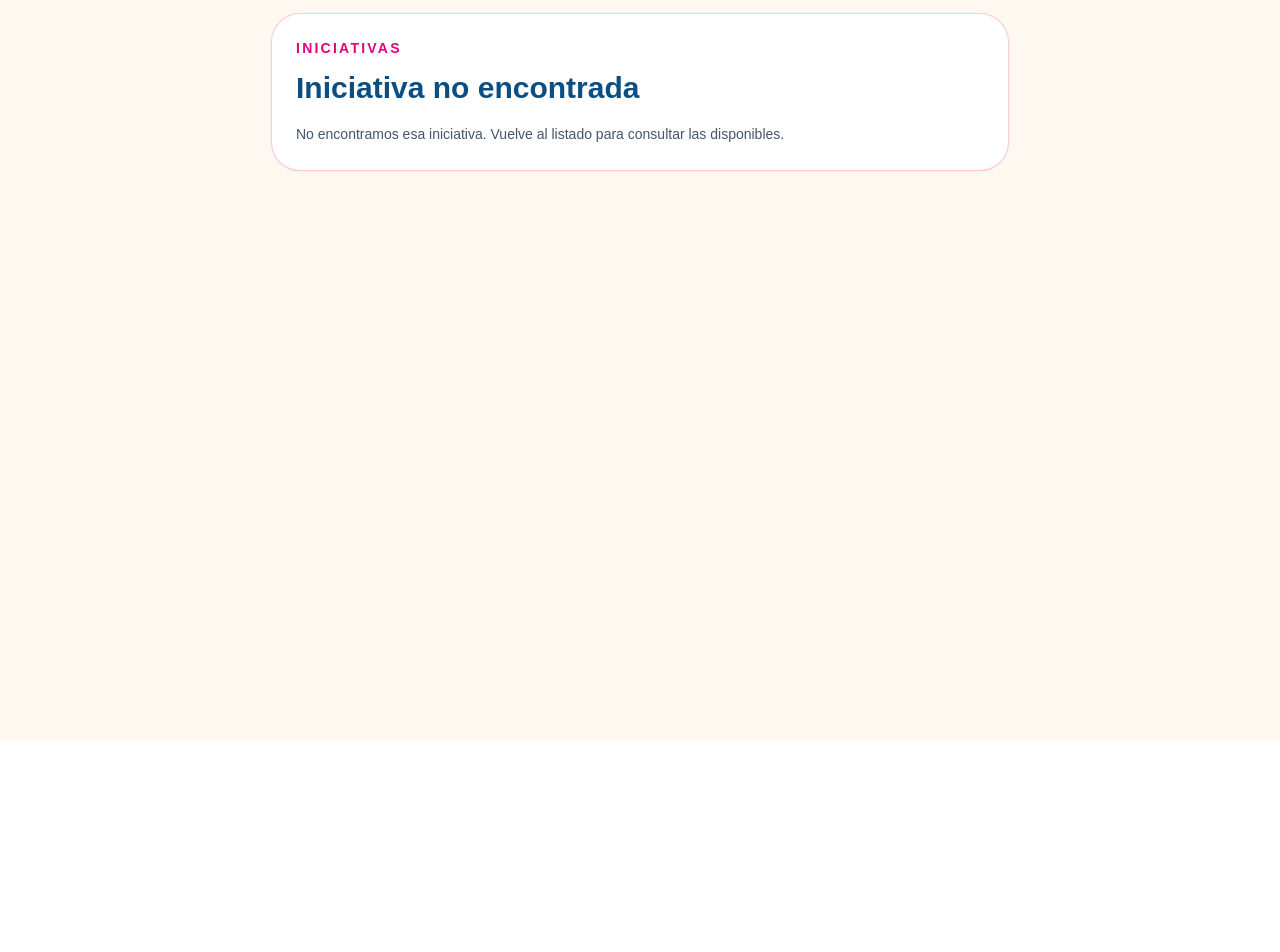
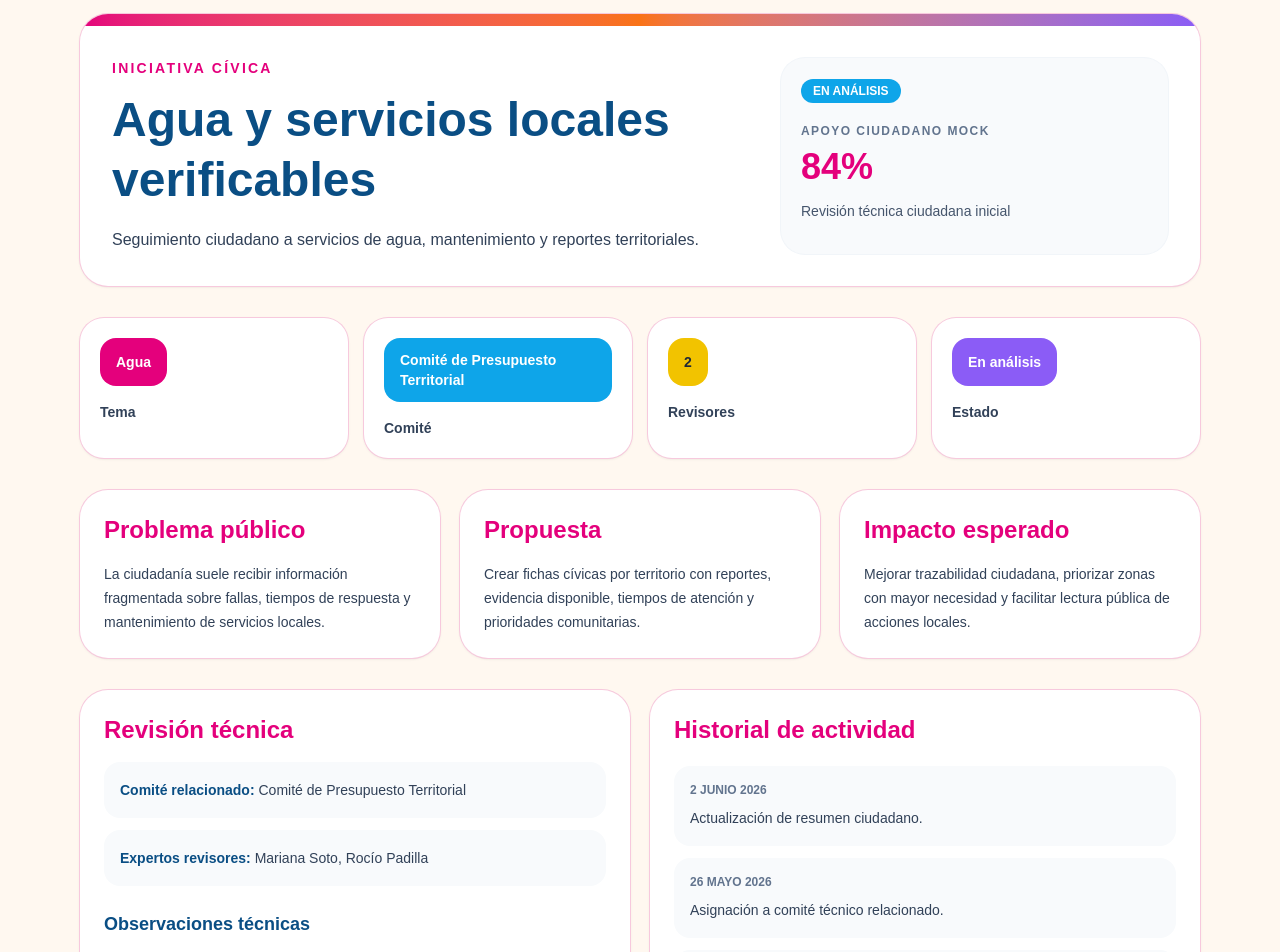
Before and after one commit to TecnocraciaParticipativaMexico/Plataforma, a Next.js app in the folder web/: page /congreso-civico/iniciativas/agua-y-servicios-locales in a window 1280 px wide. Shown: the part 60-1012 px from the top of the page. Before the commit the page ends 800 px from the top, so only its background shows below. Built offline with nearby package versions, Linux system fonts and the light colour scheme.

Commit message:
Actualizar detalle de iniciativas cívicas

```diff
--- a/web/app/congreso-civico/iniciativas/[id]/page.tsx
+++ b/web/app/congreso-civico/iniciativas/[id]/page.tsx
@@ -1,86 +1,171 @@
 import Link from "next/link";
-import {
-  alertasCongresoCivico,
-  iniciativasCongresoCivico,
-  timelineCongresoCivico,
-} from "../../../lib/congresoCivico";
+import { notFound } from "next/navigation";
 
-const estadoLabel = {
-  observacion: "En observacion",
-  analisis: "En analisis",
-  dictamen: "Con dictamen civico",
+type EstadoVisual = "loading" | "empty" | "error";
+type EstadoIniciativa = "Recibida" | "En análisis" | "Con observaciones" | "Lista para seguimiento";
+
+type IniciativaCivicaDetalle = {
+  id: string;
+  titulo: string;
+  tema: string;
+  estado: EstadoIniciativa;
+  resumen: string;
+  problemaPublico: string;
+  propuesta: string;
+  impactoEsperado: string;
+  comiteTecnico: string;
+  expertosRevisores: string[];
+  observacionesTecnicas: string[];
+  apoyoCiudadano: number;
+  estadoLegislativoCivico: string;
+  historialActividad: Array<{ fecha: string; actividad: string }>;
+  color: string;
 };
 
-const prioridadLabel = {
-  baja: "Prioridad baja",
-  media: "Prioridad media",
-  alta: "Prioridad alta",
+const estadoVisualActual = "ready" as EstadoVisual | "ready";
+
+const iniciativasCivicas: IniciativaCivicaDetalle[] = [
+  {
+    id: "agua-y-servicios-locales",
+    titulo: "Agua y servicios locales verificables",
+    tema: "Agua",
+    estado: "En análisis",
+    resumen: "Seguimiento ciudadano a servicios de agua, mantenimiento y reportes territoriales.",
+    problemaPublico: "La ciudadanía suele recibir información fragmentada sobre fallas, tiempos de respuesta y mantenimiento de servicios locales.",
+    propuesta: "Crear fichas cívicas por territorio con reportes, evidencia disponible, tiempos de atención y prioridades comunitarias.",
+    impactoEsperado: "Mejorar trazabilidad ciudadana, priorizar zonas con mayor necesidad y facilitar lectura pública de acciones locales.",
+    comiteTecnico: "Comité de Presupuesto Territorial",
+    expertosRevisores: ["Mariana Soto", "Rocío Padilla"],
+    observacionesTecnicas: ["Definir fuente de reportes territoriales.", "Separar evidencia ciudadana de respuesta institucional.", "Evitar publicar datos personales sensibles."],
+    apoyoCiudadano: 84,
+    estadoLegislativoCivico: "Revisión técnica ciudadana inicial",
+    historialActividad: [
+      { fecha: "2 junio 2026", actividad: "Actualización de resumen ciudadano." },
+      { fecha: "26 mayo 2026", actividad: "Asignación a comité técnico relacionado." },
+      { fecha: "18 mayo 2026", actividad: "Recepción de propuesta demostrativa." },
+    ],
+    color: "bg-[#0EA5E9] text-white",
+  },
+  {
+    id: "votaciones-legislativas-abiertas",
+    titulo: "Votaciones legislativas abiertas",
+    tema: "Transparencia",
+    estado: "Con observaciones",
+    resumen: "Fichas claras para explicar votaciones públicas, trazabilidad y lenguaje ciudadano.",
+    problemaPublico: "Las votaciones públicas pueden ser difíciles de entender cuando no existe una síntesis ciudadana de tema, postura e impacto.",
+    propuesta: "Crear fichas por votación con tema, sentido del voto, representantes relacionados y vínculos a evidencia pública.",
+    impactoEsperado: "Fortalecer seguimiento ciudadano y reducir barreras de comprensión sobre actividad legislativa.",
+    comiteTecnico: "Comité de Transparencia Legislativa",
+    expertosRevisores: ["Ana Paula Rivera", "Luis Fernando Mora"],
+    observacionesTecnicas: ["Precisar alcance de cada ficha.", "Incluir fecha y fuente verificable.", "Mantener lenguaje descriptivo y no acusatorio."],
+    apoyoCiudadano: 91,
+    estadoLegislativoCivico: "Con observaciones técnicas preliminares",
+    historialActividad: [
+      { fecha: "29 mayo 2026", actividad: "Carga de observaciones técnicas." },
+      { fecha: "21 mayo 2026", actividad: "Revisión de lenguaje ciudadano." },
+      { fecha: "12 mayo 2026", actividad: "Registro de iniciativa cívica." },
+    ],
+    color: "bg-[#E4007C] text-white",
+  },
+  {
+    id: "participacion-accesible-barrios",
+    titulo: "Participación accesible por barrios",
+    tema: "Participación",
+    estado: "Recibida",
+    resumen: "Formatos simples para consultar propuestas ciudadanas por colonia y comunidad.",
+    problemaPublico: "La participación puede excluir a personas cuando los formatos son largos, técnicos o poco accesibles.",
+    propuesta: "Diseñar formatos breves por barrio con lectura clara, apoyo visual y consentimiento informado.",
+    impactoEsperado: "Ampliar participación territorial y mejorar la calidad de propuestas ciudadanas recibidas.",
+    comiteTecnico: "Comité de Derechos y Participación",
+    expertosRevisores: ["Daniela Chávez", "Mateo Núñez"],
+    observacionesTecnicas: ["Probar lenguaje con usuarios no especializados.", "Agregar criterios de privacidad.", "Separar opinión ciudadana de dictamen técnico."],
+    apoyoCiudadano: 76,
+    estadoLegislativoCivico: "Recibida para revisión inicial",
+    historialActividad: [
+      { fecha: "24 mayo 2026", actividad: "Recepción de propuesta demostrativa." },
+      { fecha: "20 mayo 2026", actividad: "Registro de tema y comité sugerido." },
+      { fecha: "14 mayo 2026", actividad: "Carga de resumen ciudadano." },
+    ],
+    color: "bg-[#16A34A] text-white",
+  },
+  {
+    id: "presupuesto-visible-distrito",
+    titulo: "Presupuesto visible por distrito",
+    tema: "Presupuesto público",
+    estado: "Lista para seguimiento",
+    resumen: "Información presupuestal por territorio para facilitar revisión ciudadana.",
+    problemaPublico: "La información presupuestal suele publicarse de forma agregada y dificulta seguimiento por distrito o comunidad.",
+    propuesta: "Crear tablero cívico por distrito con montos, proyectos, fechas y fuentes verificables.",
+    impactoEsperado: "Facilitar vigilancia ciudadana, comparación territorial y lectura clara de prioridades públicas.",
+    comiteTecnico: "Comité de Presupuesto Territorial",
+    expertosRevisores: ["Mariana Soto", "Ernesto Galván"],
+    observacionesTecnicas: ["Estandarizar categorías presupuestales.", "Distinguir presupuesto aprobado y ejercido.", "Agregar fecha de actualización visible."],
+    apoyoCiudadano: 88,
+    estadoLegislativoCivico: "Lista para seguimiento ciudadano",
+    historialActividad: [
+      { fecha: "18 mayo 2026", actividad: "Validación de estructura demostrativa." },
+      { fecha: "9 mayo 2026", actividad: "Revisión de criterios presupuestales." },
+      { fecha: "1 mayo 2026", actividad: "Recepción de propuesta demostrativa." },
+    ],
+    color: "bg-[#F97316] text-white",
+  },
+];
+
+const estadosVisuales: Record<EstadoVisual, { titulo: string; descripcion: string; clase: string }> = {
+  loading: {
+    titulo: "Cargando iniciativa",
+    descripcion: "La información de la iniciativa se está preparando para consulta ciudadana.",
+    clase: "bg-[#E0F2FE] text-[#0369A1]",
+  },
+  empty: {
+    titulo: "Iniciativa sin información",
+    descripcion: "Cuando existan datos demostrativos aparecerán en esta sección.",
+    clase: "bg-[#FFF1A8] text-[#0A4E84]",
+  },
+  error: {
+    titulo: "No se pudo mostrar la iniciativa",
+    descripcion: "Esta vista no se conecta a servicios externos; el estado sirve como referencia visual.",
+    clase: "bg-[#FCE7F3] text-[#BE185D]",
+  },
 };
 
-const propuestaPor = {
-  "ini-001": "Mesa ciudadana de rendicion de cuentas",
-  "ini-002": "Comunidad territorial de presupuesto publico",
-  "ini-003": "Equipo civico de memoria legislativa",
-} as const;
-
-const resumenSimple = {
-  "ini-001": "Que cada voto importante pueda consultarse y explicarse de forma clara.",
-  "ini-002": "Dar seguimiento a recursos publicos y necesidades reales del territorio.",
-  "ini-003": "Guardar compromisos y avances para que no se pierdan en el tiempo.",
-} as const;
+export function generateStaticParams() {
+  return iniciativasCivicas.map((iniciativa) => ({ id: iniciativa.id }));
+}
 
 function obtenerIniciativa(id: string) {
-  return iniciativasCongresoCivico.find((iniciativa) => iniciativa.id === id);
+  return iniciativasCivicas.find((iniciativa) => iniciativa.id === id);
 }
 
-function obtenerAlertasRelacionadas(alertaIds: string[]) {
-  return alertasCongresoCivico.filter((alerta) => alertaIds.includes(alerta.id));
-}
+function EstadoDetalle({ tipo }: { tipo: EstadoVisual }) {
+  const estado = estadosVisuales[tipo];
 
-function obtenerEtapasRelacionadas(alertaIds: string[]) {
-  if (alertaIds.length === 0) {
-    return timelineCongresoCivico.filter((item) => item.fase.startsWith("1."));
-  }
-
-  return timelineCongresoCivico.filter(
-    (item) => item.fase.startsWith("2.") || item.fase.startsWith("3.") || item.fase.startsWith("4."),
-  );
-}
-
-export default function CongresoCivicoIniciativaDetallePage({
-  params,
-}: {
-  params: { id: string };
-}) {
-  const iniciativa = obtenerIniciativa(params.id);
-
-  if (!iniciativa) {
   return (
     <main className="min-h-screen bg-[#FFF8F0] text-[#0A4E84]">
-        <div className="mx-auto max-w-3xl px-4 py-8">
-          <Link
-            href="/congreso-civico/iniciativas"
-            className="mb-5 inline-block text-sm font-semibold text-[#E4007C]"
-          >
+      <div className="mx-auto max-w-6xl px-4 py-8">
+        <Link href="/congreso-civico/iniciativas" className="mb-5 inline-block text-sm font-semibold text-[#E4007C]">
           {"<-"} Volver a iniciativas
         </Link>
-
         <section className="rounded-[28px] bg-white p-6 shadow-sm ring-1 ring-[#F7C9DD]">
-            <div className="mb-3 text-sm font-bold uppercase tracking-[0.16em] text-[#E4007C]">
-              Iniciativas
-            </div>
-            <h1 className="text-3xl font-bold">Iniciativa no encontrada</h1>
-            <p className="mt-4 text-sm leading-6 text-slate-600">
-              No encontramos esa iniciativa. Vuelve al listado para consultar las disponibles.
-            </p>
+          <span className={`${estado.clase} inline-flex rounded-full px-3 py-1 text-xs font-bold uppercase`}>{tipo}</span>
+          <h1 className="mt-4 text-2xl font-bold text-[#0A4E84]">{estado.titulo}</h1>
+          <p className="mt-3 text-sm leading-6 text-slate-600">{estado.descripcion}</p>
         </section>
       </div>
     </main>
   );
 }
 
-  const alertas = obtenerAlertasRelacionadas(iniciativa.alertasRelacionadas);
-  const etapas = obtenerEtapasRelacionadas(iniciativa.alertasRelacionadas);
+export default function CongresoCivicoIniciativaDetallePage({ params }: { params: { id: string } }) {
+  if (estadoVisualActual !== "ready") {
+    return <EstadoDetalle tipo={estadoVisualActual} />;
+  }
+
+  const iniciativa = obtenerIniciativa(params.id);
+
+  if (!iniciativa) {
+    notFound();
+  }
 
   return (
     <main className="min-h-screen bg-[#FFF8F0] text-[#0A4E84]">
@@ -90,71 +175,96 @@ export default function CongresoCivicoIniciativaDetallePage({
         </Link>
 
         <section className="mb-8 overflow-hidden rounded-[28px] bg-white shadow-sm ring-1 ring-[#F7C9DD]">
-          <div className="h-2 bg-gradient-to-r from-[#E4007C] via-[#F97316] to-[#F2C300]" />
-          <div className="grid gap-6 p-6 lg:grid-cols-[1.2fr_0.8fr] lg:items-start">
+          <div className="h-3 bg-gradient-to-r from-[#E4007C] via-[#F97316] via-[#F2C300] via-[#16A34A] via-[#0EA5E9] to-[#8B5CF6]" />
+          <div className="grid gap-6 p-6 md:grid-cols-[1.25fr_0.75fr] md:p-8">
             <div>
-              <div className="mb-4 flex flex-wrap gap-2">
-                <span className="rounded-full bg-[#0EA5E9] px-3 py-1 text-xs font-bold text-white">
-                  {estadoLabel[iniciativa.estado]}
-                </span>
-                <span className="rounded-full bg-[#F2C300] px-3 py-1 text-xs font-bold text-[#1F2937]">
-                  {prioridadLabel[iniciativa.prioridad]}
-                </span>
+              <div className="mb-3 text-sm font-bold uppercase tracking-[0.16em] text-[#E4007C]">Iniciativa Cívica</div>
+              <h1 className="max-w-3xl text-4xl font-bold leading-tight md:text-5xl">{iniciativa.titulo}</h1>
+              <p className="mt-4 max-w-3xl text-base leading-7 text-slate-700">{iniciativa.resumen}</p>
             </div>
-              <p className="text-sm font-bold text-[#E4007C]">
-                Quien la propuso: {propuestaPor[iniciativa.id as keyof typeof propuestaPor]}
-              </p>
-              <h1 className="mt-2 text-4xl font-bold leading-tight md:text-5xl">
-                {iniciativa.titulo}
-              </h1>
-              <p className="mt-3 text-sm font-semibold text-[#8B5CF6]">{iniciativa.tema}</p>
-              <p className="mt-4 text-base leading-7 text-slate-700">
-                {resumenSimple[iniciativa.id as keyof typeof resumenSimple]}
-              </p>
-            </div>
-
-            <div className="rounded-[24px] bg-[#E0F2FE] p-5">
-              <div className="text-xs font-bold uppercase tracking-[0.14em] text-[#0A4E84]">
-                Alineacion ciudadana
-              </div>
-              <div className="mt-2 text-4xl font-bold text-[#0A4E84]">
-                {iniciativa.indiceAlineacionCiudadana ?? "Sin dato"}
-                {typeof iniciativa.indiceAlineacionCiudadana === "number" ? "/100" : ""}
-              </div>
-              <p className="mt-3 text-sm leading-6 text-slate-700">
-                Que tan cerca esta la propuesta de las prioridades ciudadanas registradas.
-              </p>
-            </div>
+            <aside className="rounded-[24px] bg-[#F8FAFC] p-5 ring-1 ring-slate-100">
+              <span className={`${iniciativa.color} inline-flex rounded-full px-3 py-1 text-xs font-bold uppercase`}>{iniciativa.estado}</span>
+              <div className="mt-5 text-xs font-bold uppercase tracking-[0.12em] text-slate-500">Apoyo ciudadano mock</div>
+              <div className="mt-2 text-4xl font-bold text-[#E4007C]">{iniciativa.apoyoCiudadano}%</div>
+              <p className="mt-3 text-sm leading-6 text-slate-600">{iniciativa.estadoLegislativoCivico}</p>
+            </aside>
           </div>
         </section>
 
-        <section className="mb-8 grid gap-4 md:grid-cols-2">
-          {alertas.length > 0 ? (
-            alertas.map((alerta) => (
-              <article key={alerta.id} className="rounded-[24px] bg-white p-5 shadow-sm">
-                <div className="text-sm font-bold text-[#E4007C]">Alerta civica</div>
-                <h2 className="mt-2 text-xl font-bold text-[#0A4E84]">{alerta.tipo}</h2>
-                <p className="mt-3 text-sm leading-6 text-slate-600">{alerta.descripcion}</p>
+        <section className="mb-8 grid gap-4 md:grid-cols-4">
+          {[
+            { label: "Tema", valor: iniciativa.tema, clase: "bg-[#E4007C] text-white" },
+            { label: "Comité", valor: iniciativa.comiteTecnico, clase: "bg-[#0EA5E9] text-white" },
+            { label: "Revisores", valor: iniciativa.expertosRevisores.length, clase: "bg-[#F2C300] text-[#1F2937]" },
+            { label: "Estado", valor: iniciativa.estado, clase: "bg-[#8B5CF6] text-white" },
+          ].map((metrica) => (
+            <article key={metrica.label} className="rounded-[24px] bg-white p-5 shadow-sm ring-1 ring-[#F7C9DD]">
+              <div className={`${metrica.clase} mb-4 inline-flex min-h-12 items-center justify-center rounded-2xl px-4 py-3 text-sm font-bold`}>{metrica.valor}</div>
+              <div className="text-sm font-bold text-slate-700">{metrica.label}</div>
             </article>
-            ))
-          ) : (
-            <div className="rounded-[24px] bg-white p-5 text-sm text-slate-600 shadow-sm">
-              Sin alertas civicas por ahora.
-            </div>
-          )}
+          ))}
         </section>
 
-        <section className="rounded-[28px] bg-[#0A4E84] p-6 text-white shadow-sm">
-          <div className="mb-4 text-sm font-bold uppercase tracking-[0.16em] text-[#F2C300]">
-            Como avanza
+        <section className="mb-8 grid gap-5 lg:grid-cols-3">
+          <article className="rounded-[28px] bg-white p-6 shadow-sm ring-1 ring-[#F7C9DD]">
+            <h2 className="text-2xl font-bold text-[#E4007C]">Problema público</h2>
+            <p className="mt-4 text-sm leading-6 text-slate-700">{iniciativa.problemaPublico}</p>
+          </article>
+          <article className="rounded-[28px] bg-white p-6 shadow-sm ring-1 ring-[#F7C9DD]">
+            <h2 className="text-2xl font-bold text-[#E4007C]">Propuesta</h2>
+            <p className="mt-4 text-sm leading-6 text-slate-700">{iniciativa.propuesta}</p>
+          </article>
+          <article className="rounded-[28px] bg-white p-6 shadow-sm ring-1 ring-[#F7C9DD]">
+            <h2 className="text-2xl font-bold text-[#E4007C]">Impacto esperado</h2>
+            <p className="mt-4 text-sm leading-6 text-slate-700">{iniciativa.impactoEsperado}</p>
+          </article>
+        </section>
+
+        <section className="mb-8 grid gap-5 lg:grid-cols-2">
+          <article className="rounded-[28px] bg-white p-6 shadow-sm ring-1 ring-[#F7C9DD]">
+            <h2 className="text-2xl font-bold text-[#E4007C]">Revisión técnica</h2>
+            <div className="mt-4 rounded-2xl bg-[#F8FAFC] p-4 text-sm leading-6 text-slate-700">
+              <strong className="text-[#0A4E84]">Comité relacionado:</strong> {iniciativa.comiteTecnico}
             </div>
-          <div className="grid gap-4 md:grid-cols-3">
-            {etapas.map((item) => (
-              <div key={item.id} className="rounded-2xl bg-white/10 p-4">
-                <h3 className="font-bold">{item.fase}</h3>
-                <p className="mt-2 text-sm leading-6 text-white/85">{item.descripcion}</p>
+            <div className="mt-3 rounded-2xl bg-[#F8FAFC] p-4 text-sm leading-6 text-slate-700">
+              <strong className="text-[#0A4E84]">Expertos revisores:</strong> {iniciativa.expertosRevisores.join(", ")}
+            </div>
+            <h3 className="mt-6 text-lg font-bold text-[#0A4E84]">Observaciones técnicas</h3>
+            <div className="mt-4 space-y-3">
+              {iniciativa.observacionesTecnicas.map((observacion) => (
+                <div key={observacion} className="rounded-2xl bg-[#FFF8F0] p-4 text-sm leading-6 text-slate-700 ring-1 ring-[#F7C9DD]">
+                  {observacion}
                 </div>
               ))}
+            </div>
+          </article>
+
+          <article className="rounded-[28px] bg-white p-6 shadow-sm ring-1 ring-[#F7C9DD]">
+            <h2 className="text-2xl font-bold text-[#E4007C]">Historial de actividad</h2>
+            <div className="mt-5 space-y-3">
+              {iniciativa.historialActividad.map((evento) => (
+                <div key={`${evento.fecha}-${evento.actividad}`} className="rounded-2xl bg-[#F8FAFC] p-4">
+                  <div className="text-xs font-bold uppercase text-slate-500">{evento.fecha}</div>
+                  <p className="mt-2 text-sm leading-6 text-slate-700">{evento.actividad}</p>
+                </div>
+              ))}
+            </div>
+          </article>
+        </section>
+
+        <section className="rounded-[28px] bg-white p-6 shadow-sm ring-1 ring-[#F7C9DD]">
+          <h2 className="text-xl font-bold text-[#E4007C]">Estados de interfaz</h2>
+          <div className="mt-4 grid gap-3 md:grid-cols-3">
+            {(Object.keys(estadosVisuales) as EstadoVisual[]).map((tipo) => {
+              const estado = estadosVisuales[tipo];
+              return (
+                <div key={tipo} className="rounded-2xl bg-[#F8FAFC] p-4">
+                  <span className={`${estado.clase} inline-flex rounded-full px-3 py-1 text-xs font-bold uppercase`}>{tipo}</span>
+                  <div className="mt-3 font-bold text-[#0A4E84]">{estado.titulo}</div>
+                  <p className="mt-1 text-sm leading-6 text-slate-600">{estado.descripcion}</p>
+                </div>
+              );
+            })}
           </div>
         </section>
       </div>
```
Lines whose indentation alone changed are shown as unchanged.
